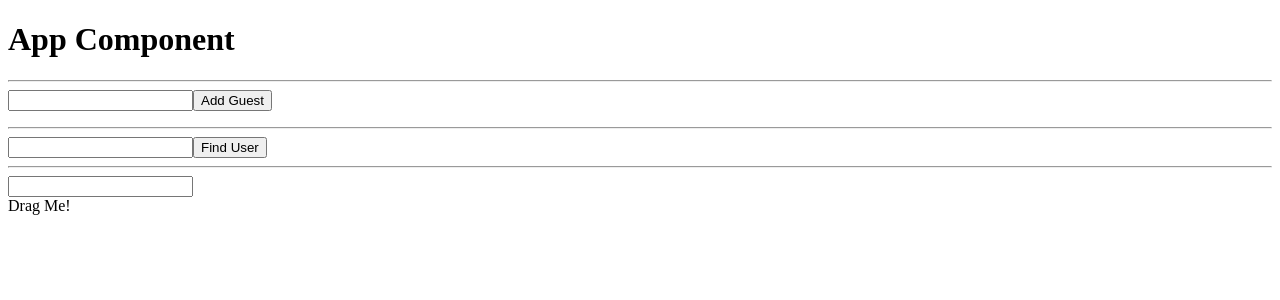
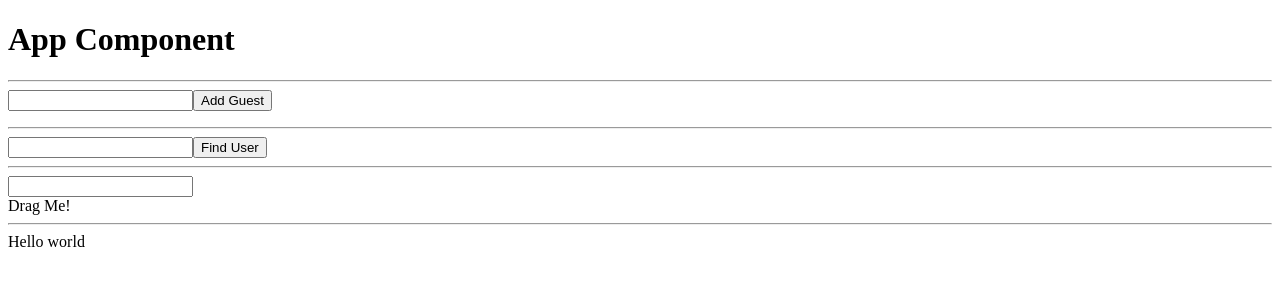
Before and after one commit to SamroodAli/getting-started-typescript-react, a React (Create React App) app: page / in a window 1280 px wide. Shown: the top 300 px of the page. Built offline with nearby package versions, Linux system fonts and the light colour scheme.

Commit message:
Class:Use generic type with interface to give props

```diff
--- a/public/index.html
+++ b/public/index.html
@@ -32,6 +32,7 @@
     <div id="state"></div>
     <div id="state-search"></div>
     <div id="event"></div>
+    <div id="class"></div>
     <!--
       This HTML file is a template.
       If you open it directly in the browser, you will see an empty page.
--- /dev/null
+++ b/src/classes/UserSearch.tsx
@@ -0,0 +1,16 @@
+import { Component } from "react";
+
+interface UserSearchProps {
+  users: {
+    name: string;
+    age: number;
+  }[];
+}
+
+class UserSearch extends Component<UserSearchProps> {
+  render() {
+    return <div>Hello world</div>;
+  }
+}
+
+export default UserSearch;
--- a/src/index.tsx
+++ b/src/index.tsx
@@ -2,6 +2,7 @@ import ReactDOM from "react-dom";
 import GuestList from "./state/GuestList";
 import UserSearch from "./state/UserSearch";
 import EventComponent from "./events/EventComponent";
+import UserSearchClass from "./classes/UserSearch";
 
 const App = () => {
   return (
@@ -36,3 +37,16 @@ ReactDOM.render(
   </>,
   document.getElementById("event")
 );
+
+const USERS = [
+  { name: "Sarah", age: 20 },
+  { name: "Alex", age: 20 },
+  { name: "Michael", age: 20 },
+];
+ReactDOM.render(
+  <>
+    <hr />
+    <UserSearchClass users={USERS} />
+  </>,
+  document.getElementById("class")
+);
```
